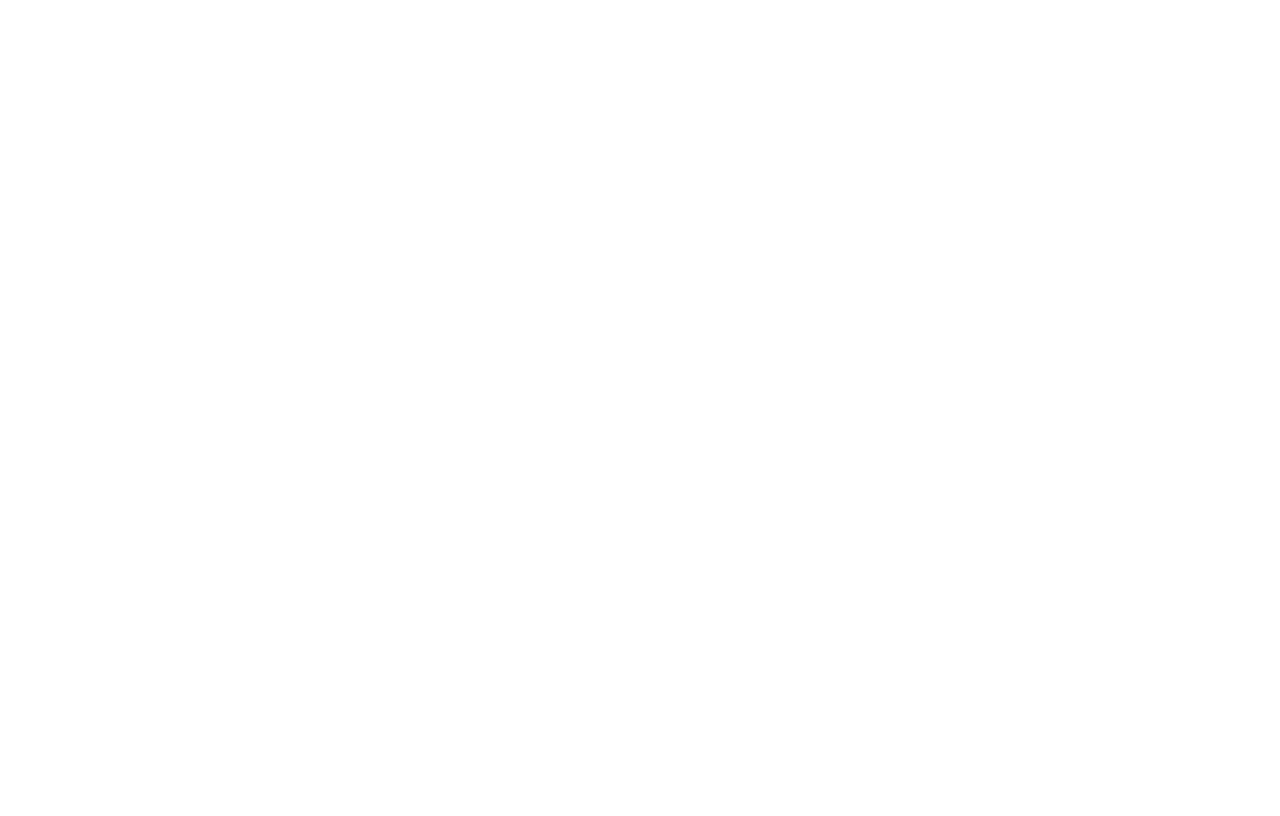
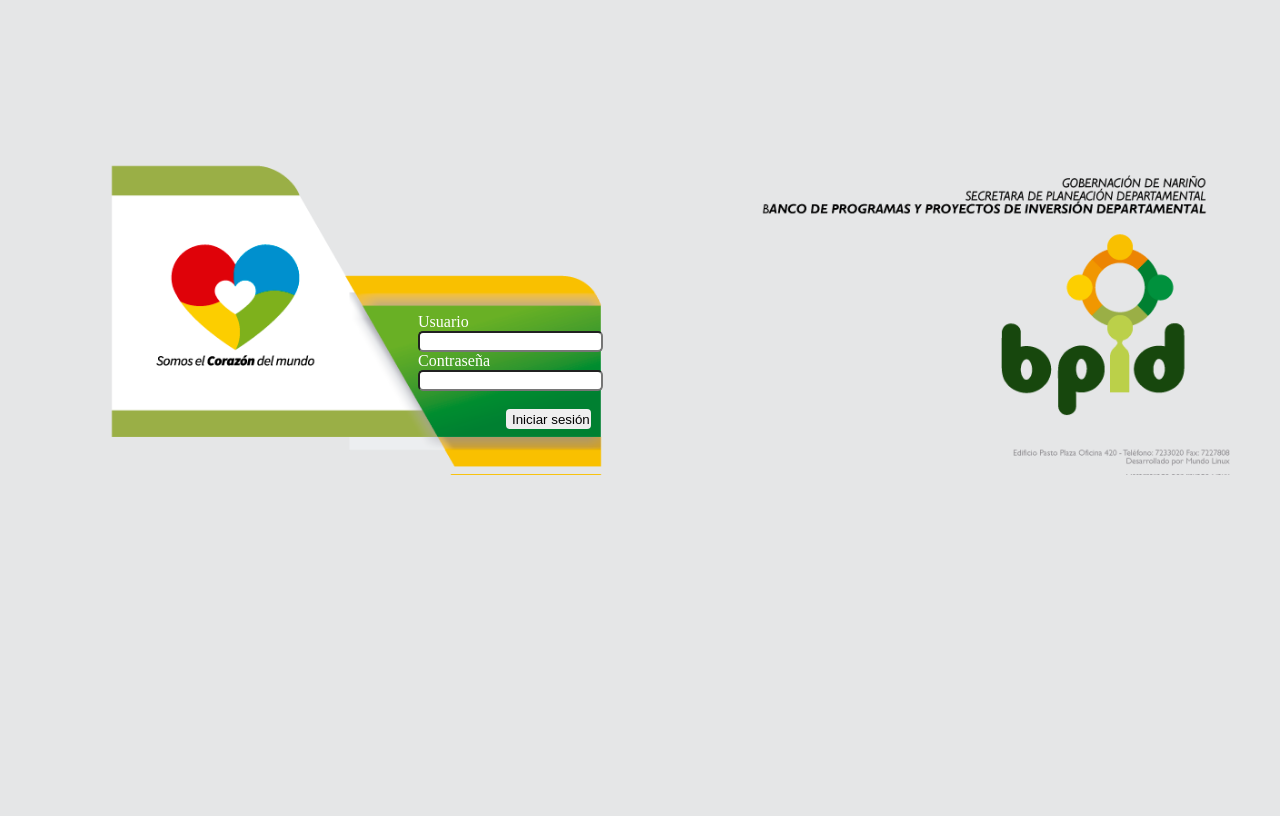
Before and after one commit to julianrodri11/bpid, a PHP site: page / in a window 1280 px wide. Before the commit the page is empty. Run offline with PHP 8.4, Linux system fonts and the light colour scheme.

Commit message:
Se maqueta el login y se crea la conexion

```diff
--- a/index.php
+++ b/index.php
@@ -0,0 +1,91 @@
+<!DOCTYPE html>
+<html lang="en">
+<head>
+	<meta charset="UTF-8">
+	<title>Login BPID</title>
+</head>
+<style type="text/css">
+	body
+	{
+		background-color: #E5E6E7;
+	}
+	#contenedor
+	{
+		width: 100%;
+		height: 800px;
+		/*background-color: red;*/
+	}
+	#izquierda
+	{
+		width: 50%;
+		height: 799px;
+		/*background-color: blue;*/
+		float: left;
+	}
+	#derecha
+	{
+		width: 50%;
+		height: 799px;
+		/*background-color: yellow;*/
+		float: left;
+	}
+	#imglogin
+	{
+		/*background-color: #0CF64E;*/
+		width: 500px;
+		height:500px;
+		margin-top: 150px;
+		margin-left: 100px;
+		background-image: url(vistas/img/img_login.png);background-repeat: no-repeat;
+		background-size: contain;
+	}
+	#imglogo
+	{
+		/*background-color: #0CF64E;*/
+		width: 500px;
+		height:500px;
+		margin-top: 150px;
+		margin-left: 100px;
+		background-image: url(vistas/img/img_logo.png);background-repeat: no-repeat;
+		background-size: contain;
+	}
+	#botones
+	{	position: absolute;
+		margin-top: 155px;
+		margin-left: 310px;
+		color: white;
+	}
+	#btnenviar
+	{
+		border-style: none;
+		border-radius: 4px;
+		width: 85px;
+		height: 20px;
+		margin-left: 88px;
+	}
+	.btnslogin
+	{
+		border-radius: 5px;
+	}
+
+</style>
+<body>
+	<div id="contenedor">
+		<div id="izquierda">
+			<div id="imglogin">
+				<div id="botones">
+					<label>Usuario</label><br>
+					<input class="btnslogin" type="email" name=""><br>
+					<label>Contraseña</label><br>
+					<input class="btnslogin" type="password" name=""><br><br>
+					<input type="submit" id="btnenviar" value="Iniciar sesión">
+				</div>
+			</div>
+		</div>
+		<div id="derecha">
+			<div id="imglogo"></div>
+		</div>
+	</div>
+
+</body>
+</html>
```
Also changed, not shown: Contralador/funciones.php (+4 -4 lines), modelo/conexion.php (added, +30 -0 lines).
